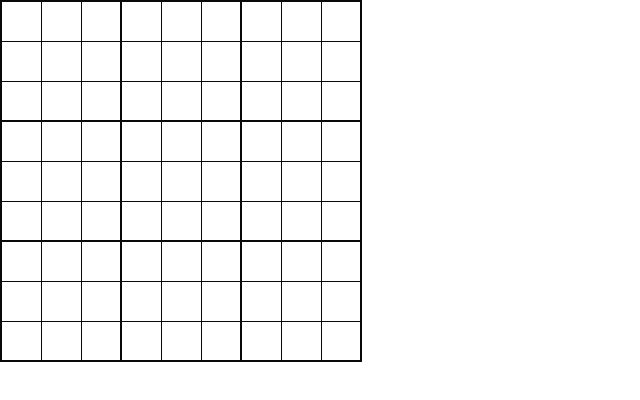
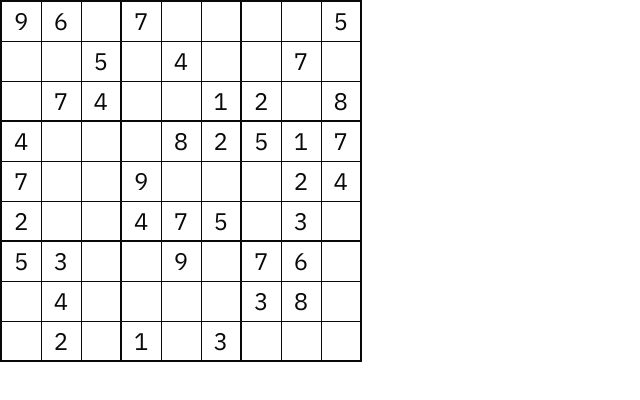
Before and after one commit to Popa-42/sudoku, a Next.js app: page / in a window 1280 px wide. Shown: the top 400 px of the page, without its empty margins (0-640 px from the left). Built offline with nearby package versions, Linux system fonts and the light colour scheme.

Commit message:
Improve Sudoku grid selection styling and add preset grid

```diff
--- a/src/app/page.tsx
+++ b/src/app/page.tsx
@@ -16,12 +16,25 @@ export default function Home() {
   //   [6, 6, 6, 7, 7, 7, 8, 8, 8],
   // ];
 
+  const sudokuGrid = [
+    [9, 6, 0, 7, 0, 0, 0, 0, 5],
+    [0, 0, 5, 0, 4, 0, 0, 7, 0],
+    [0, 7, 4, 0, 0, 1, 2, 0, 8],
+    [4, 0, 0, 0, 8, 2, 5, 1, 7],
+    [7, 0, 0, 9, 0, 0, 0, 2, 4],
+    [2, 0, 0, 4, 7, 5, 0, 3, 0],
+    [5, 3, 0, 0, 9, 0, 7, 6, 0],
+    [0, 4, 0, 0, 0, 0, 3, 8, 0],
+    [0, 2, 0, 1, 0, 3, 0, 0, 0],
+  ];
+
   const [current, setCurrent] = React.useState<[number, number] | undefined>();
   const [selected, setSelected] = React.useState<boolean[][]>(Array.from({ length: 9 }, () => Array(9).fill(false)));
 
   return (
     <div>
       <SudokuGrid
+        presetGrid={sudokuGrid}
         // size={15}
         // regions={regions9}
         currentCell={current}
--- a/src/components/sudoku/grid.tsx
+++ b/src/components/sudoku/grid.tsx
@@ -1,5 +1,7 @@
 import React, { useCallback, useEffect, useMemo, useState } from "react";
 import { cn, neighbor } from "@/lib/utils";
+
+// Remove the static inset shadow mapping; we'll compute a style.boxShadow instead
 
 type RectBox = { rows: number; cols: number };
 
@@ -272,34 +274,42 @@ function SudokuGrid({
               const bottom_left = c > 0 && r < size - 1 && !isSelected(r + 1, c - 1) && bottom && left;
               const bottom_right = c < size - 1 && r < size - 1 && !isSelected(r + 1, c + 1) && bottom && right;
 
+              // Build inline boxShadow for selected cells; use CSS var --sel for color set via Tailwind arbitrary property
+              const boxShadowParts: string[] = [];
+              const selected = isSelected(r, c);
+              if (selected) {
+                if (!left) boxShadowParts.push("inset 4px 0 0 0 var(--sel)");
+                if (!right) boxShadowParts.push("inset -4px 0 0 0 var(--sel)");
+                if (!top) boxShadowParts.push("inset 0 4px 0 0 var(--sel)");
+                if (!bottom) boxShadowParts.push("inset 0 -4px 0 0 var(--sel)");
+              }
+              const boxShadow = boxShadowParts.join(", ");
+
               return (
                 <td key={c} role="gridcell" className={cellBorderClasses(r, c)}>
                   <div
                     onClick={handleClick(r, c)}
-                    aria-selected={isSelected(r, c)}
+                    aria-selected={selected}
                     className={cn(
-                      "relative flex size-full cursor-pointer items-center justify-center select-none",
-                      isSelected(r, c) ? "border-4 border-blue-300" : "border-transparent",
-                      top && "border-t-0",
-                      right && "border-r-0",
-                      bottom && "border-b-0",
-                      left && "border-l-0",
+                      "relative flex size-full cursor-pointer items-center justify-center text-2xl select-none",
+                      "[--sel:theme(colors.blue.300)]",
                       isCurrent(r, c) && "bg-blue-50",
                     )}
+                    style={boxShadow ? { boxShadow } : undefined}
                   >
-                    {isSelected(r, c) && top_left && (
+                    {selected && top_left && (
                       <span className="absolute top-0 left-0 size-[4px] rounded-br-full bg-blue-300" />
                     )}
-                    {isSelected(r, c) && top_right && (
+                    {selected && top_right && (
                       <span className="absolute top-0 right-0 size-[4px] rounded-bl-full bg-blue-300" />
                     )}
-                    {isSelected(r, c) && bottom_left && (
+                    {selected && bottom_left && (
                       <span className="absolute bottom-0 left-0 size-[4px] rounded-tr-full bg-blue-300" />
                     )}
-                    {isSelected(r, c) && bottom_right && (
+                    {selected && bottom_right && (
                       <span className="absolute right-0 bottom-0 size-[4px] rounded-tl-full bg-blue-300" />
                     )}
-                    {presetGrid?.[r]?.[c] ?? ""}
+                    <span className="absolute">{presetGrid?.[r]?.[c] || ""}</span>
                   </div>
                 </td>
               );
```
